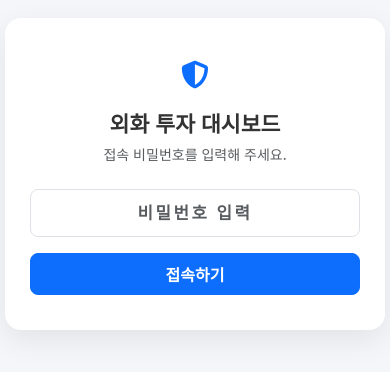
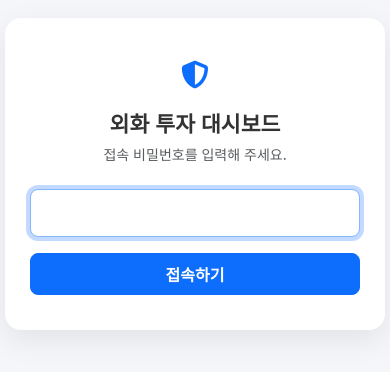
Before and after one commit to luckydos/forexInvest, a plain HTML site: page index.html in a window 390 px wide. Shown: the part 164-536 px from the top of the page. Drawn offline with nearby package versions, Linux system fonts and the light colour scheme; some packages are replaced by stand-ins of ours; no server answers; a script that the page names is missing.

Commit message:
비밀번호 포커스 시 플레이스홀더 숨김 및 모바일 숫자 키패드 적용

```diff
--- a/index.html
+++ b/index.html
@@ -323,6 +323,13 @@
 			display: none;
 		}
 
+		#site-password { letter-spacing: 0.15em; }
+
+		/* 비밀번호 입력창에 포커스 시 placeholder 즉시 숨김 */
+		#site-password:focus::placeholder {
+			color: transparent;
+		}
+
 		@media (max-width: 1199px) {
 
 			.row .card-custom,
@@ -446,7 +453,7 @@
 			<p class="text-muted small mb-4">접속 비밀번호를 입력해 주세요.</p>
 			<div class="mb-3">
 				<input type="password" id="site-password" class="form-control form-control-lg text-center fw-bold"
-					placeholder="비밀번호 입력" style="letter-spacing: 0.15em;"
+					placeholder="비밀번호 입력" autofocus inputmode="numeric" autocomplete="current-password"
 					onkeyup="if(window.event.keyCode==13){loginWithPassword()}">
 			</div>
 			<button class="btn btn-primary w-100 py-2 fw-bold rounded-3" onclick="loginWithPassword()">접속하기</button>
```
